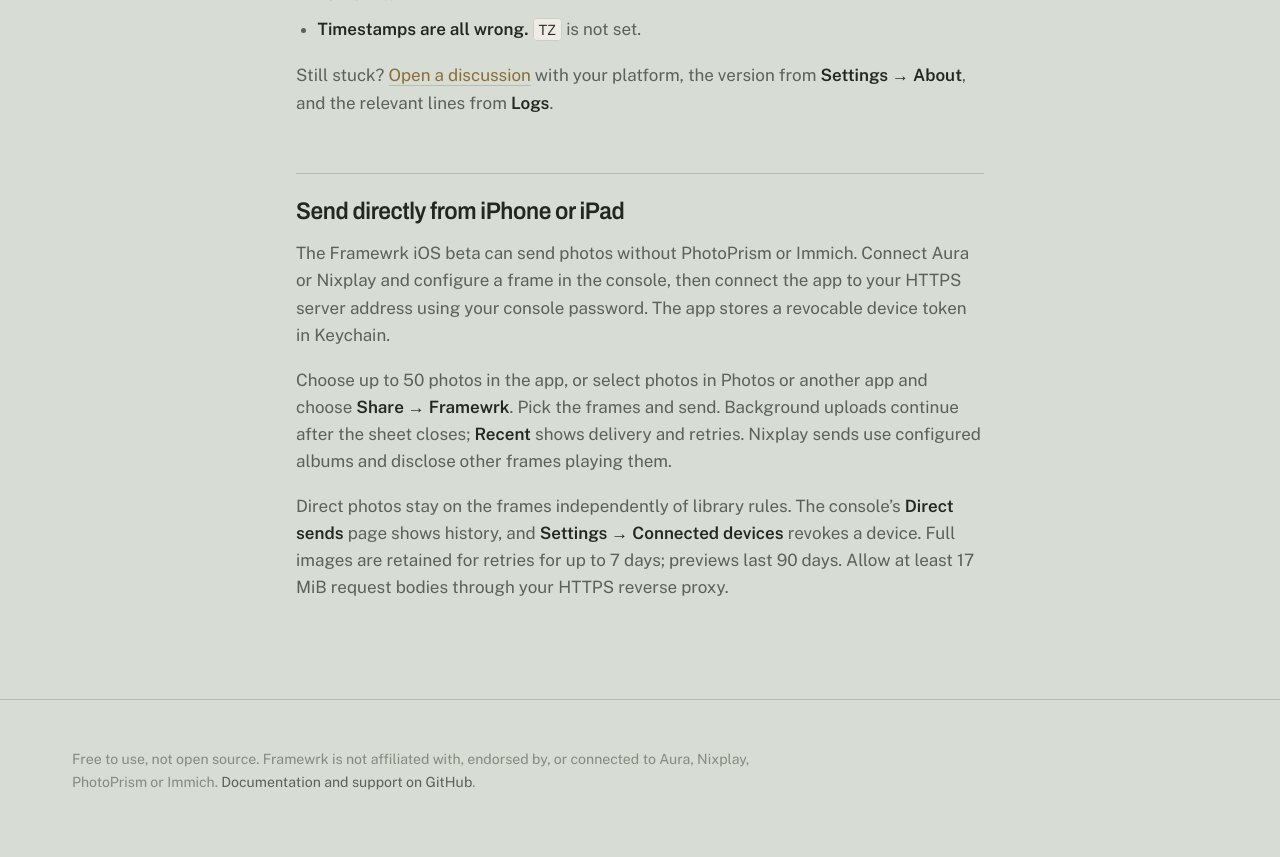
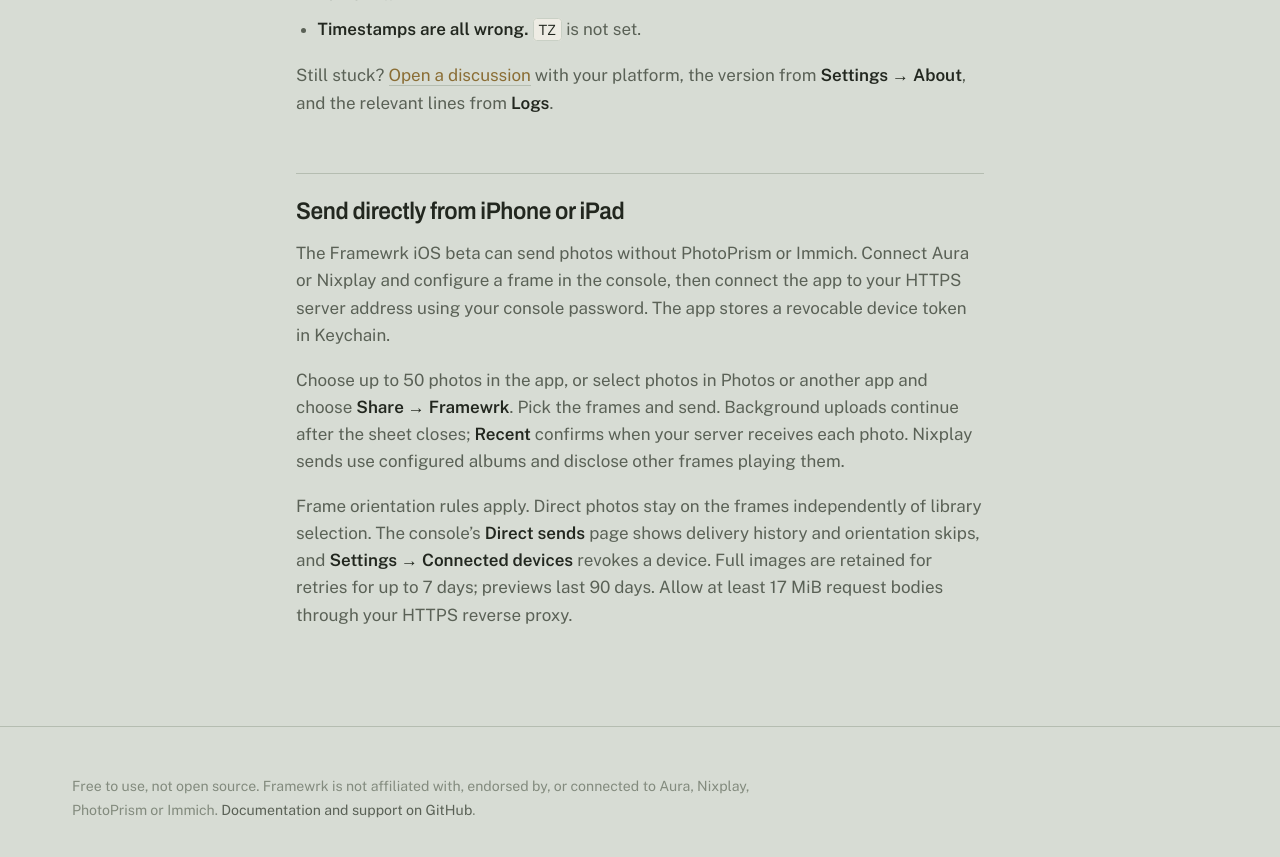
Before and after one commit to smichalczyk/framewrk, a Jekyll site: the page built from docs/install.md, in a window 1280 px wide and 900 px high, scrolled down 9618 px. Shown: the top 857 px of the window. Built offline with Jekyll 4.4.1, drawn with Linux system fonts in a browser that asks for light colours.

Commit message:
Explain server receipt and direct-send orientation rules

```diff
--- a/docs/index.html
+++ b/docs/index.html
@@ -42,7 +42,7 @@
       screen wants. It remembers what it has already sent, so nothing goes
       twice — and it takes photos back off when they stop qualifying.
     </p>
-    <p class="lede">The Framewrk iOS beta also sends photos straight from your phone or the Photos Share Sheet. Pick your frames and send, with no photo library required. Direct sends stay independent of library rules.</p>
+    <p class="lede">The Framewrk iOS beta also sends photos straight from your phone or the Photos Share Sheet. Pick your frames and send, with no photo library required. Your server applies frame orientation rules and handles delivery; the app confirms receipt.</p>
     <div class="cta">
       <a class="btn btn-solid" href="#start">Get started</a>
       <a class="btn btn-quiet" href="install.html">Install guides</a>
--- a/docs/install.md
+++ b/docs/install.md
@@ -392,10 +392,11 @@
 
 Choose up to 50 photos in the app, or select photos in Photos or another app
 and choose **Share → Framewrk**. Pick the frames and send. Background uploads
-continue after the sheet closes; **Recent** shows delivery and retries.
+continue after the sheet closes; **Recent** confirms when your server receives each photo.
 Nixplay sends use configured albums and disclose other frames playing them.
 
-Direct photos stay on the frames independently of library rules. The console’s
-**Direct sends** page shows history, and **Settings → Connected devices** revokes
+Frame orientation rules apply. Direct photos stay on the frames independently
+of library selection. The console’s
+**Direct sends** page shows delivery history and orientation skips, and **Settings → Connected devices** revokes
 a device. Full images are retained for retries for up to 7 days; previews last
 90 days. Allow at least 17 MiB request bodies through your HTTPS reverse proxy.
```
Also changed, not shown: README.md.
